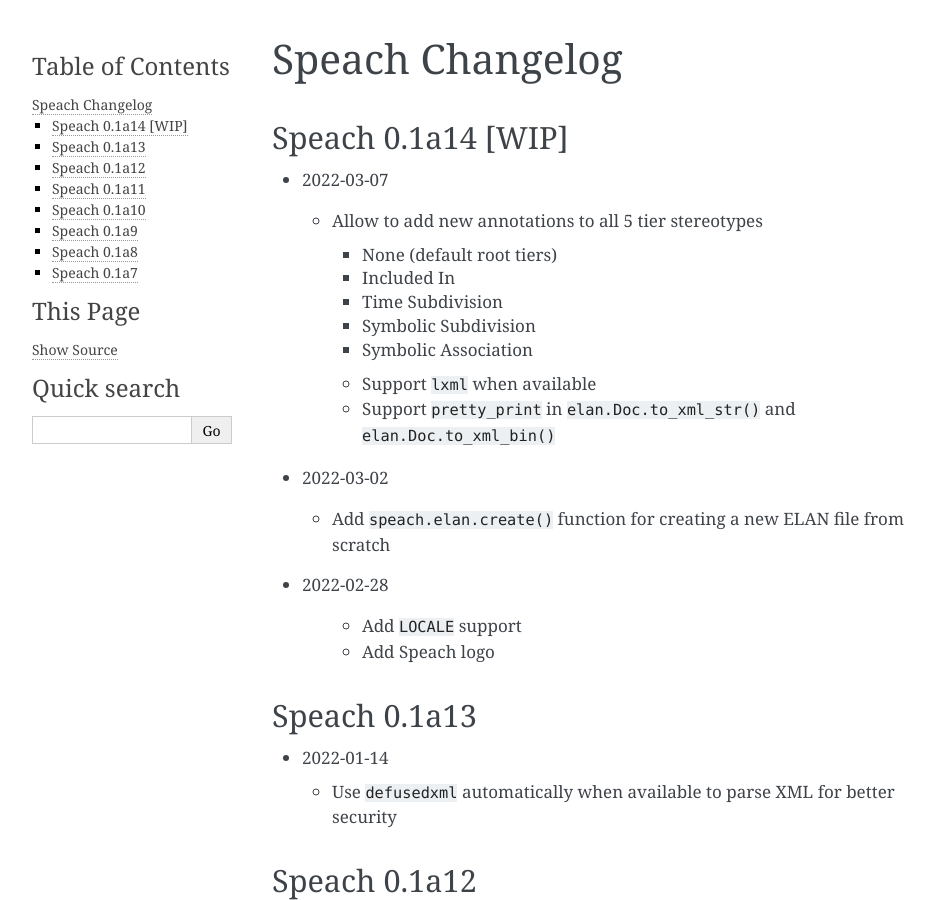
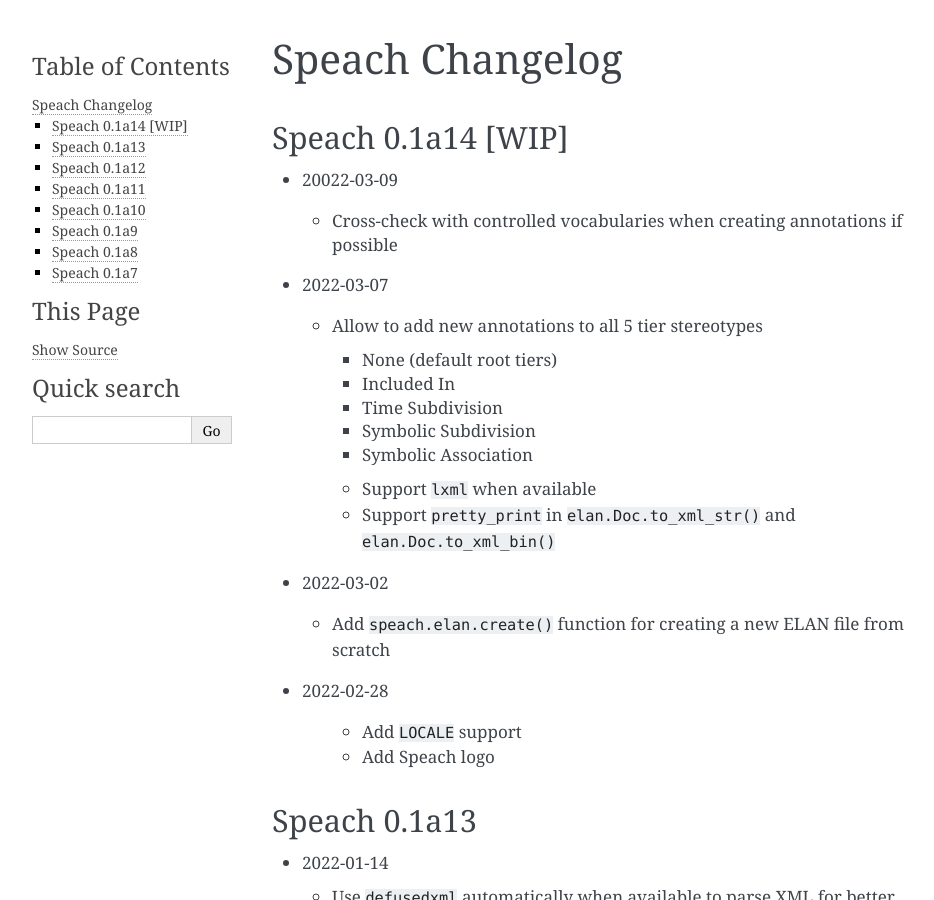
Before and after one commit to neocl/speach, a Sphinx documentation site: the page built from docs/updates.rst, in a window 1280 px wide and 900 px high. Shown: the whole window, without its empty margins (148-1082 px from the left). Built offline with Sphinx 7.4.7, drawn with Linux system fonts in a browser that asks for light colours.

Commit message:
update doc

```diff
--- a/docs/updates.rst
+++ b/docs/updates.rst
@@ -5,6 +5,10 @@
 
 Speach 0.1a14 [WIP]
 -------------
+
+- 20022-03-09
+
+  - Cross-check with controlled vocabularies when creating annotations if possible
 
 - 2022-03-07
 
```
